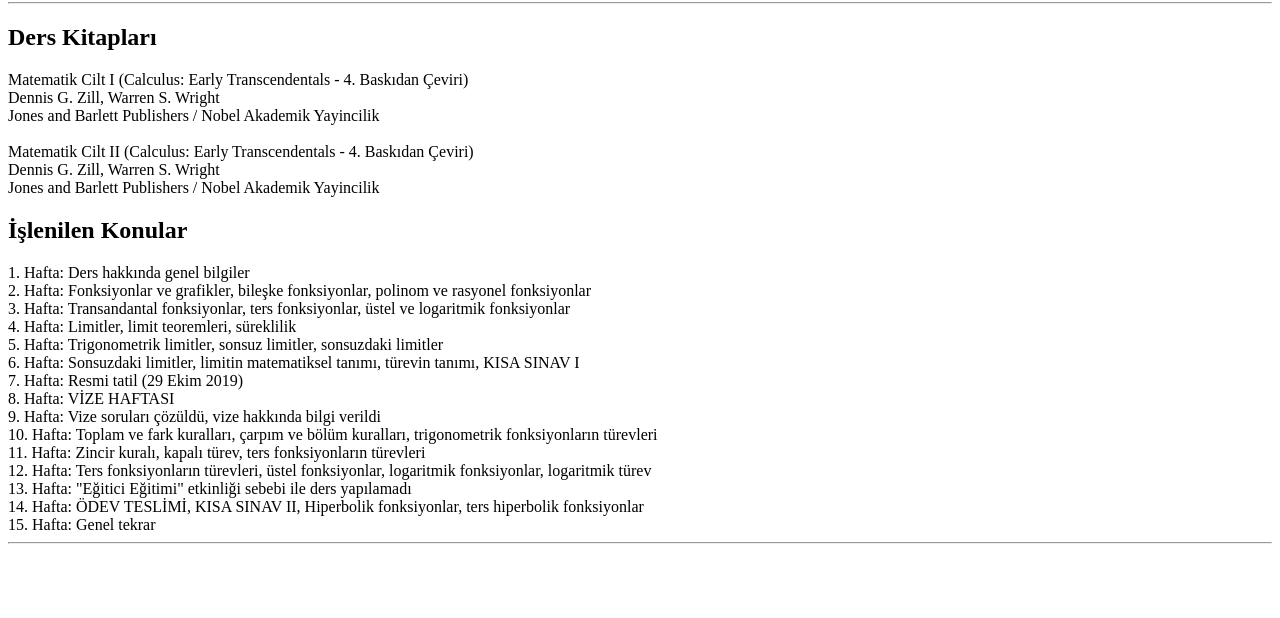
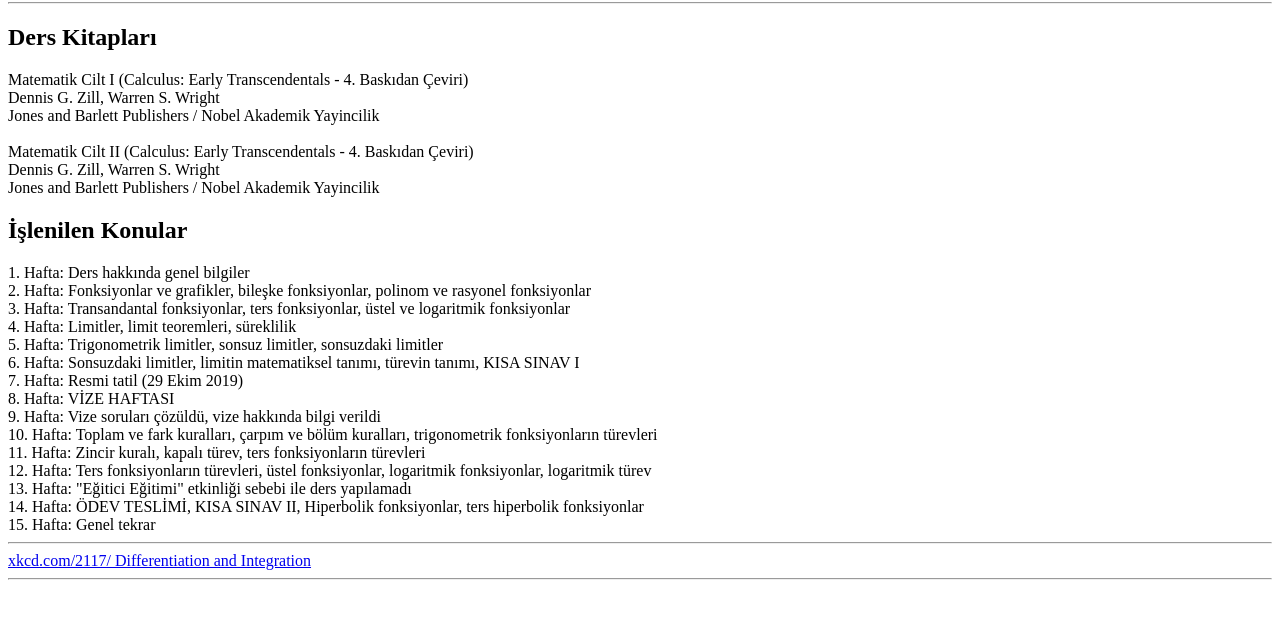
Before and after one commit to erdalimamoglu/erdalimamoglu.github.io, a plain HTML site: page courses/2019_math_i.html in a window 1280 px wide. Shown: the part 88-706 px from the top of the page. Drawn offline with Linux system fonts and the light colour scheme.

Commit message:
Initial commit

```diff
--- a/courses/2019_math_i.html
+++ b/courses/2019_math_i.html
@@ -52,6 +52,8 @@ Jones and Barlett Publishers / Nobel Akademik Yayincilik
 <br>15. Hafta: Genel tekrar
 
 <hr>
+<a href="https://xkcd.com/2117/">xkcd.com/2117/ Differentiation and Integration</a>
+<hr>
 
 </body>
 </html>
```
Also changed, not shown: courses/2020_math_ii.html (+2 -0 lines).
